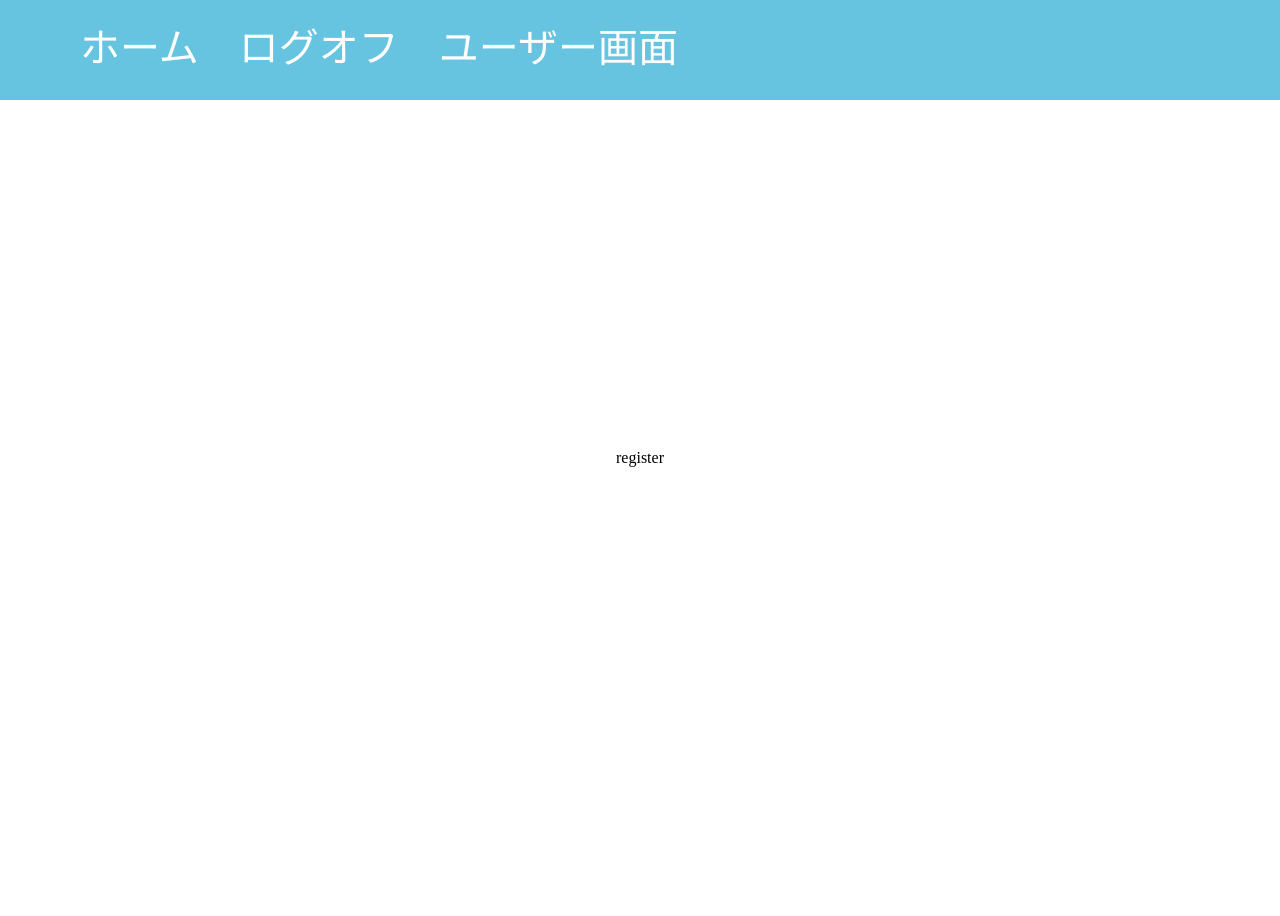
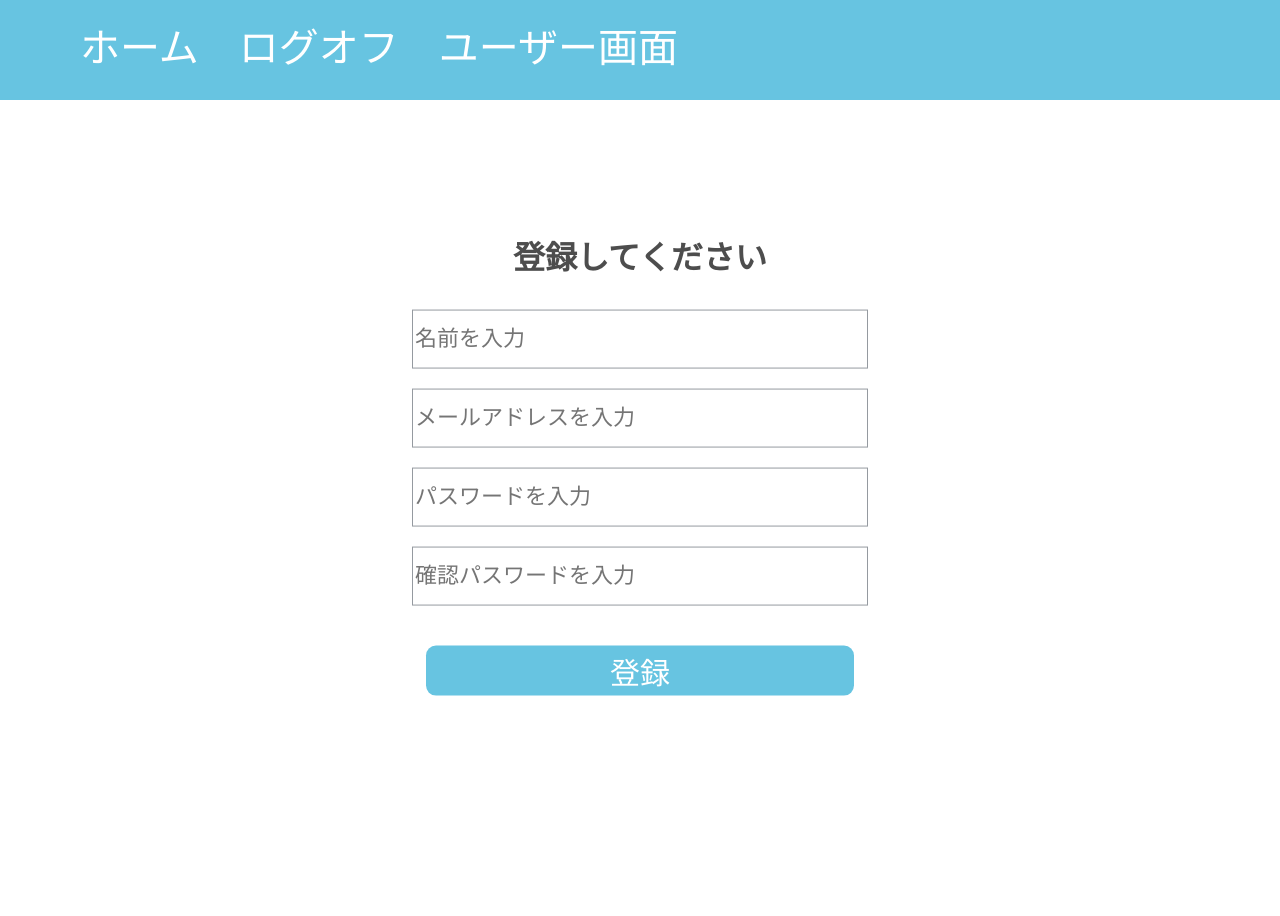
Before and after one commit to nto300002/todo-rareTech, a Flask app: page /register in a window 1280 px wide. Run offline with Flask 2, Linux system fonts and the light colour scheme; some libraries are stand-ins or nearby versions.

Commit message:
#6_add: register.html&css-UI

```diff
--- a/static/register.css
+++ b/static/register.css
@@ -0,0 +1,30 @@
+form {
+  display: flex;
+  flex-direction: column;
+  justify-content: center;
+  align-items: center;
+}
+
+h1 {
+  color: rgb(77, 77, 77);
+}
+
+input {
+  font-size: 22px;
+  width: 450px;
+  height: 55px;
+  margin: 10px;
+  border: 0.5px solid rgb(149, 154, 160);
+}
+
+.submit {
+  background-color: rgb(103, 196, 225);
+  color: white;
+  font-size: 30px;
+  border-style: none;
+  border-radius: 10px;
+  width: 90%;
+  height: 50px;
+  margin-top: 1em;
+  cursor: pointer;
+}
--- a/templates/register.html
+++ b/templates/register.html
@@ -4,5 +4,12 @@
 <title>やさしいおぼえがき</title>
 {% endblock %}
 {% block main %}
-    <p>register</p>
+<form action="" method="post" class="form-example">
+  <h1>登録してください</h1>
+  <input type="text" name="name" id="name" placeholder="名前を入力" required>
+  <input type="email" name="email" id="email" placeholder="メールアドレスを入力" required>
+  <input type="password" name="password" id="password" placeholder="パスワードを入力" required>
+  <input type="password" name="password" id="password" placeholder="確認パスワードを入力" required>
+  <input type="submit" value="登録" class="submit">
+</form>
 {% endblock %}
```
